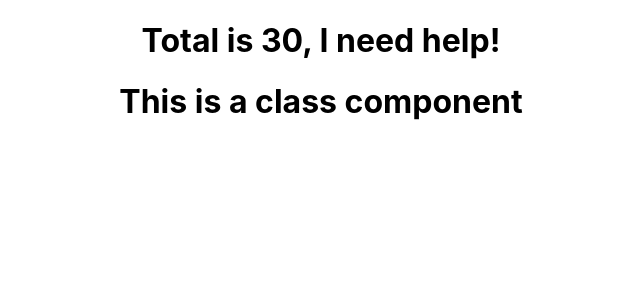
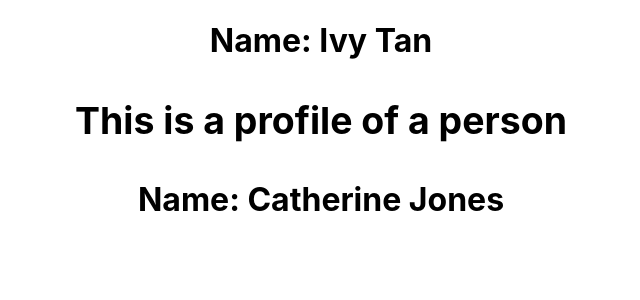
Before and after one commit to IvyTan29/IvyTan29.github.io, a React (Create React App) app in the folder tutorial/: page / in a window 1280 px wide. Shown: the top 300 px of the page, without its empty margins (319-959 px from the left). Built offline with nearby package versions, Linux system fonts and the light colour scheme.

Commit message:
props in functional component

```diff
--- a/tutorial/src/App.js
+++ b/tutorial/src/App.js
@@ -2,12 +2,15 @@ import logo from './logo.svg';
 import './App.css';
 import Hello from './components/Hello';
 import Message from './components/Message';
+import Profile from './components/Profile';
 
 function App() {
     return (
         <div className="App">
-            <Hello />
-            <Message />
+            <Profile name="Ivy" lastname="Tan">
+              <h3>This is a profile of a person</h3>
+            </Profile>
+            <Profile name="Catherine" lastname="Jones" />
         </div>
     );
 }
--- /dev/null
+++ b/tutorial/src/components/Profile.js
@@ -0,0 +1,10 @@
+const Profile = (props) => {
+    return (
+        <h1>
+            Name: {props.name} {props.lastname}
+            {props.children}
+        </h1>
+    );
+};
+
+export default Profile;
```
